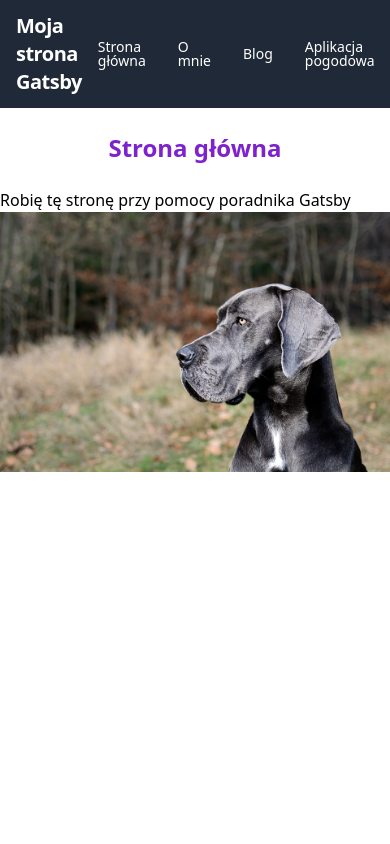
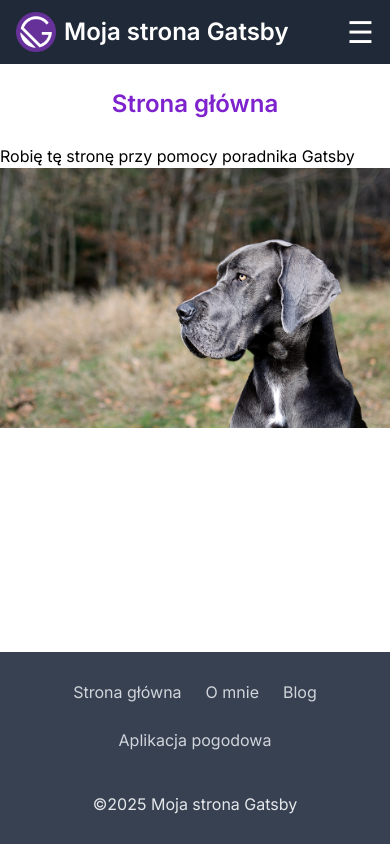
Before and after one commit to bkolen23/moja-strona-gatsby, a Gatsby site: page / in a window 390 px wide. Built offline with nearby package versions, Linux system fonts and the light colour scheme; Gatsby itself is replaced by a stand-in of ours.

Commit message:
Menu + footer

```diff
--- a/src/components/layout.js
+++ b/src/components/layout.js
@@ -1,7 +1,11 @@
 import * as React from "react"
 import { Link, useStaticQuery, graphql } from "gatsby"
+import { StaticImage } from "gatsby-plugin-image"
+import { useState } from "react"
 
 const Layout = ({ pageTitle, children }) => {
+  const [isOpen, setIsOpen] = useState(false)
+
   const data = useStaticQuery(graphql`
     query {
       site {
@@ -13,24 +17,65 @@ const Layout = ({ pageTitle, children }) => {
   `)
 
   return (
-    <div classNameName="mx-auto max-w-6xl font-inter">
+    <div className="font-inter min-h-screen flex flex-col">
 
-      <nav class="bg-gray-800 text-white py-3 px-4 flex items-center justify-between">
-        <Link to="/" className="font-bold text-xl tracking-tight">Moja strona Gatsby</Link>
-        <div class="flex items-center">
-            <Link to="/" className="text-sm px-4 py-2 leading-none rounded-full hover:bg-gray-700">Strona główna</Link>
-            <Link to="/about" className="text-sm px-4 py-2 leading-none rounded-full hover:bg-gray-700">O mnie</Link>
-            <Link to="/blog" className="text-sm px-4 py-2 leading-none rounded-full hover:bg-gray-700">Blog</Link>
-            <Link to="/weatherapp" className="text-sm px-4 py-2 leading-none rounded-full hover:bg-gray-700">Aplikacja pogodowa</Link>
+      <nav className="bg-gray-800 text-white py-3 px-4 flex items-center justify-between">
+
+        <Link to="/" className="flex items-center">
+          <StaticImage className="w-10 mr-2" src="../images/icon.png" alt="Moja strona Gatsby" />
+          <span className="text-2xl font-semibold">Moja strona Gatsby</span>
+        </Link>
+
+        <button
+          onClick={() => setIsOpen(!isOpen)}
+          className="md:hidden block text-white focus:outline-none"
+        >
+          {isOpen ? (
+            <span className="text-3xl">&#10005;</span>
+          ) : (
+            <span className="text-3xl">&#9776;</span>
+          )}
+        </button>
+
+        <div className="hidden md:flex items-center space-x-4">
+          <Link to="/" className="text-sm px-4 py-2 rounded-full hover:bg-gray-700">Strona główna</Link>
+          <Link to="/about" className="text-sm px-4 py-2 rounded-full hover:bg-gray-700">O mnie</Link>
+          <Link to="/blog" className="text-sm px-4 py-2 rounded-full hover:bg-gray-700">Blog</Link>
+          <Link to="/weatherapp" className="text-sm px-4 py-2 rounded-full hover:bg-gray-700">Aplikacja pogodowa</Link>
         </div>
       </nav>
 
-      <main className="">
+      <div
+        className={`
+          md:hidden w-full bg-gray-900 overflow-hidden transition-all duration-300
+          ${isOpen ? "max-h-96 opacity-100 py-3" : "max-h-0 opacity-0 py-0"}
+        `}
+      >
+        <div className="flex text-gray-300 flex-col">
+          <Link to="/" className="px-4 py-2 hover:bg-gray-800">Strona główna</Link>
+          <Link to="/about" className="px-4 py-2 hover:bg-gray-800">O mnie</Link>
+          <Link to="/blog" className="px-4 py-2 hover:bg-gray-800">Blog</Link>
+          <Link to="/weatherapp" className="px-4 py-2 hover:bg-gray-800">Aplikacja pogodowa</Link>
+        </div>
+      </div>
+
+      <main className="mx-auto max-w-6xl flex-grow">
         <h1 className="text-purple-700 text-2xl font-semibold my-6 text-center">{pageTitle}</h1>
         {children}
       </main>
+
+      <footer className="flex flex-col space-y-10 justify-center mt-10 bg-gray-700 mx-auto py-7 w-full">
+        <nav className="flex justify-center flex-wrap gap-6 text-gray-300 font-medium">
+          <Link to="/" className="hover:text-gray-400">Strona główna</Link>
+          <Link to="/about" className="hover:text-gray-400">O mnie</Link>
+          <Link to="/blog" className="hover:text-gray-400">Blog</Link>
+          <Link to="/weatherapp" className="hover:text-gray-400">Aplikacja pogodowa</Link>
+        </nav>
+
+        <p className="text-center text-gray-200 font-medium">&copy;2025 Moja strona Gatsby</p>
+      </footer>
+
     </div>
-
   )
 }
 
--- a/src/pages/index.js
+++ b/src/pages/index.js
@@ -8,7 +8,6 @@ const IndexPage = () => {
     <Layout pageTitle="Strona główna">
       <p>Robię tę stronę przy pomocy poradnika Gatsby</p>
       <StaticImage
-      className=""
         alt="Pies"
         src="../images/dog.jpg"
       />
```
